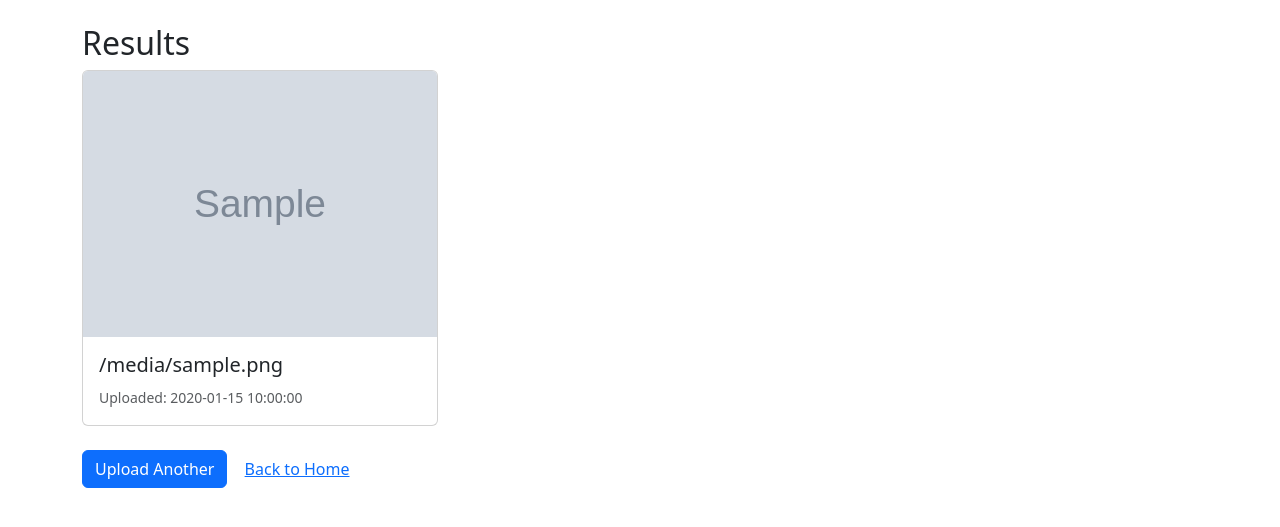
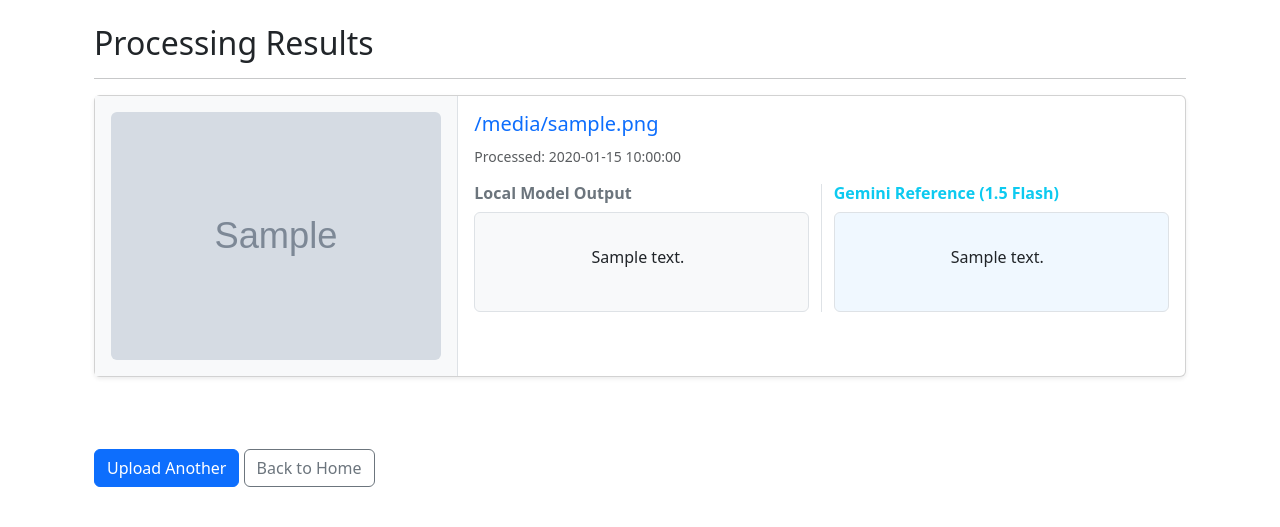
Before and after one commit to nhisol/OCR_website, a Flask app: template templates/results.html in a window 1280 px wide. Shown: the part 56-583 px from the top of the page. Run offline with Flask 3, Linux system fonts and the light colour scheme; the template is opened without the code that fills it: most values are stand-ins (such as "Sample title", 1, 10 or a date in 2020); grey boxes marked "Sample" are stand-in pictures.

Commit message:
[Current] newest code from Mr. Stephen

```diff
--- a/config.py
+++ b/config.py
@@ -6,7 +6,9 @@ BASE_DIR = os.path.abspath(os.path.dirname(__file__))
 UPLOAD_FOLDER = os.path.join(BASE_DIR, 'uploads')
 ALLOWED_EXTENSIONS = {'txt', 'pdf', 'png', 'jpg', 'jpeg', 'gif'}
 
-MODEL_PATH = os.path.join(BASE_DIR, 'model', 'model')
+MODEL_PATH = os.path.join(BASE_DIR, 'model_ocr')
+
+PROCESSOR_PATH = os.path.join(BASE_DIR, 'processor_ocr')
 
 MAX_CONTENT_LENGTH = 16 * 1024 * 1024  # 16 MB
 
--- a/main.py
+++ b/main.py
@@ -3,6 +3,18 @@ import json
 from datetime import datetime
 from flask import Flask, render_template, request, redirect, url_for, flash
 from werkzeug.utils import secure_filename
+
+import google.generativeai as genai
+from dotenv import load_dotenv
+
+from model import predict
+
+load_dotenv()
+
+GEMINI_API_KEY = os.getenv("GEMINI_API_KEY")
+genai.configure(api_key=GEMINI_API_KEY)
+# Initialize the model (Gemini 1.5 Flash is great for OCR/Image tasks)
+gemini_model = genai.GenerativeModel('gemini-1.5-flash')
 
 BASE_DIR = os.path.dirname(os.path.abspath(__file__))
 UPLOAD_FOLDER = os.path.join('static', 'uploads')
@@ -59,17 +71,36 @@ def upload():
         if file and allowed_file(file.filename):
             filename = secure_filename(file.filename)
             # avoid collisions by prefixing timestamp
-            ts = datetime.utcnow().strftime('%Y%m%d%H%M%S%f')
+            ts = datetime.now().strftime('%Y%m%d%H%M%S%f')
             saved_name = f"{ts}_{filename}"
             save_path = os.path.join(app.config['UPLOAD_FOLDER'], saved_name)
             # ensure upload dir exists
             os.makedirs(app.config['UPLOAD_FOLDER'], exist_ok=True)
             file.save(save_path)
+            try:
+                ocr_text = predict(save_path)
+            except Exception as e:
+                ocr_text = "ERROR processing image."
+                flash(f'Error processing image: {e}')
+
+            gemini_result = "Gemini OCR was failed to return result."
+            try:
+                from PIL import Image
+                img = Image.open(save_path)
+                gemini_res = gemini_model.generate_content([
+                    "Extract all text from this image as accurately as possible.",
+                    img
+                ])
+                gemini_result = gemini_res.text
+            except Exception as e:
+                flash(f'Error with Gemini OCR: {e}')
 
             record = {
                 'filename': saved_name,
                 'original_filename': filename,
-                'timestamp': datetime.utcnow().isoformat() + 'Z'
+                'timestamp': datetime.now().isoformat() + 'Z',
+                'ocr_text': ocr_text,                   # Our model result
+                "gemini_text": gemini_result,           # Gemini model result
             }
             save_result(record)
             # After saving, go to results page
--- a/requirements.txt
+++ b/requirements.txt
@@ -5,3 +5,4 @@ numpy>= 1.24.0
 pillow>= 9.0.0
 transformers>= 4.35.0
 # torch>= 2.1.0  For machine learning tasks if you need cpu support
+google-generativeai
--- a/templates/results.html
+++ b/templates/results.html
@@ -1,25 +1,57 @@
 {% extends 'base.html' %}
 {% block title %}Results{% endblock %}
 {% block content %}
-  <h2>Results</h2>
+  <div class="container mt-4">
+    <h2>Processing Results</h2>
+    <hr>
+
     {% if results %}
       <div class="row">
         {% for r in results %}
-        <div class="col-md-4 mb-4">
-          <div class="card">
-            <img src="{{ url_for('static', filename='uploads/' ~ r.filename) }}" class="card-img-top" alt="{{ r.original_filename }}">
+          <div class="col-12 mb-5">
+            <div class="card shadow-sm">
+              <div class="row g-0">
+                <div class="col-md-4 border-end bg-light d-flex align-items-center justify-content-center p-3">
+                  <img src="{{ url_for('static', filename='uploads/' ~ r.filename) }}"
+                       class="img-fluid rounded"
+                       alt="{{ r.original_filename }}"
+                       style="max-height: 300px; object-fit: contain;">
+                </div>
+
+                <div class="col-md-8">
                   <div class="card-body">
-              <h5 class="card-title">{{ r.original_filename }}</h5>
-              <p class="card-text"><small class="text-muted">Uploaded: {{ r.timestamp }}</small></p>
+                    <h5 class="card-title text-primary">{{ r.original_filename }}</h5>
+                    <p class="text-muted mb-3"><small>Processed: {{ r.timestamp }}</small></p>
+
+                    <div class="row">
+                      <div class="col-md-6 border-end">
+                        <h6 class="fw-bold text-secondary">Local Model Output</h6>
+                        <div class="p-2 bg-light border rounded" style="min-height: 100px; white-space: pre-wrap;">
+                          {{ r.ocr_text }}
+                        </div>
+                      </div>
+
+                      <div class="col-md-6">
+                        <h6 class="fw-bold text-info">Gemini Reference (1.5 Flash)</h6>
+                        <div class="p-2 border rounded" style="min-height: 100px; white-space: pre-wrap; background-color: #f0f8ff;">
+                          {{ r.gemini_text }}
+                        </div>
+                      </div>
+                    </div>
+                  </div>
+                </div>
               </div>
             </div>
           </div>
         {% endfor %}
       </div>
     {% else %}
-    <p>No results yet. Try uploading an image.</p>
+      <div class="alert alert-info">No results yet. Try uploading an image.</div>
     {% endif %}
 
+    <div class="mt-4 mb-5">
       <a href="{{ url_for('upload') }}" class="btn btn-primary">Upload Another</a>
-  <a href="{{ url_for('index') }}" class="btn btn-link">Back to Home</a>
+      <a href="{{ url_for('index') }}" class="btn btn-outline-secondary">Back to Home</a>
+    </div>
+  </div>
 {% endblock %}
```
Also changed, not shown: model.py (+8 -6 lines). Lines whose indentation alone changed are shown as unchanged.
